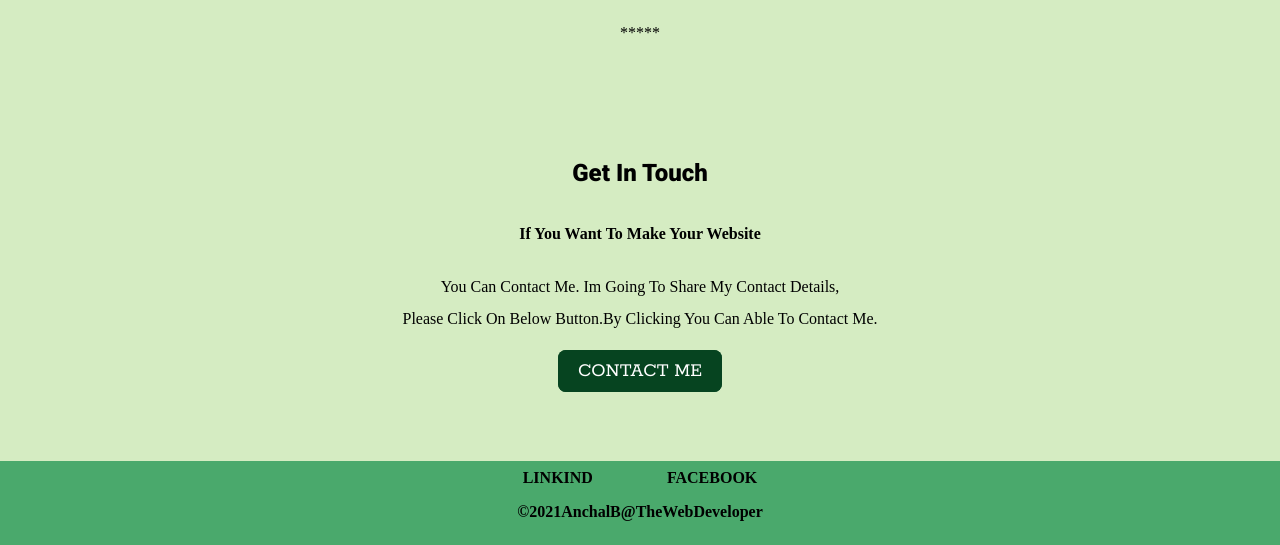
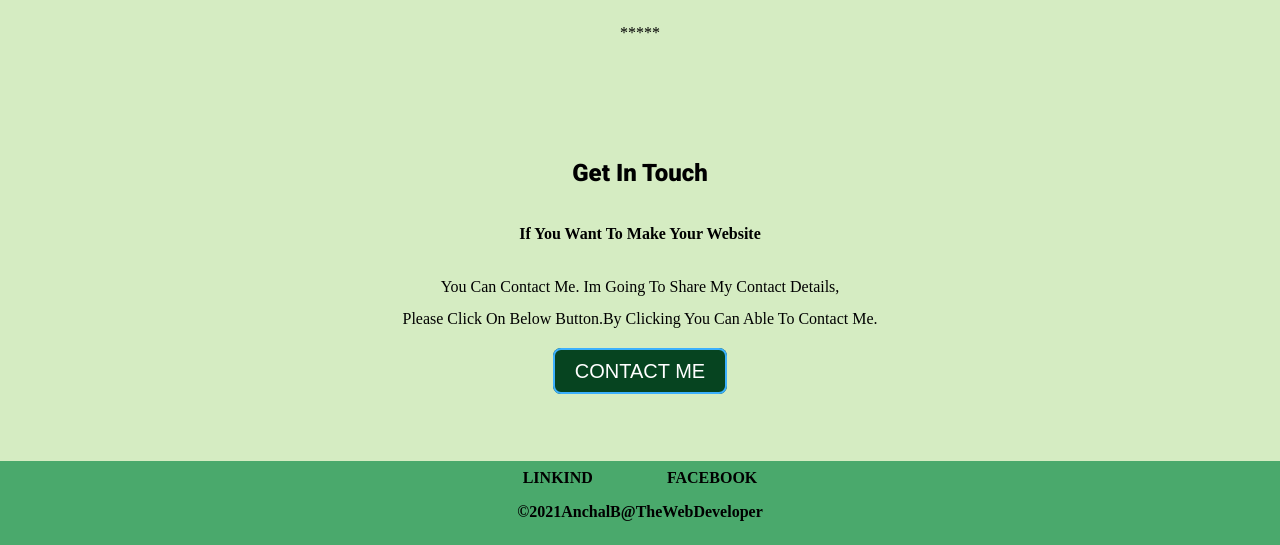
Before and after one commit to achalbhende/webdevproject, a plain HTML site: page achal.html in a window 1280 px wide. Shown: the part 1948-2493 px from the top of the page. Drawn offline with Linux system fonts and the light colour scheme; files whose address does not match are found by name.

Commit message:
Add files via upload

```diff
--- a/professinalsite.css
+++ b/professinalsite.css
@@ -104,28 +104,17 @@ center{
 }
 .btn {
   background: #064420;
-  background-image: -webkit-linear-gradient(top, #064420, #064420);
-  background-image: -moz-linear-gradient(top, #064420, #064420);
-  background-image: -ms-linear-gradient(top, #064420, #064420);
-  background-image: -o-linear-gradient(top, #064420, #064420);
-  background-image: linear-gradient(to bottom, #064420, #064420);
-  -webkit-border-radius: 8;
-  -moz-border-radius: 8;
   border-radius: 8px;
-  font-family: 'Rokkitt', serif;
+  font-family: Arial;
   color: #ffffff;
   font-size: 20px;
   padding: 10px 20px 10px 20px;
+  border: solid #3cb0fd 2px;
   text-decoration: none;
 }
 
 .btn:hover {
   background: #3cb0fd;
-  background-image: -webkit-linear-gradient(top, #3cb0fd, #3498db);
-  background-image: -moz-linear-gradient(top, #3cb0fd, #3498db);
-  background-image: -ms-linear-gradient(top, #3cb0fd, #3498db);
-  background-image: -o-linear-gradient(top, #3cb0fd, #3498db);
-  background-image: linear-gradient(to bottom, #3cb0fd, #3498db);
   text-decoration: none;
 }
 .facebook{
@@ -134,7 +123,7 @@ center{
   font-weight:bold;
   word-spacing:70px;
   margin-top:70px;
-  padding:8px 0px 8px;
+  padding:8px 0 8px;
 }
 a{
   color:black;
```
